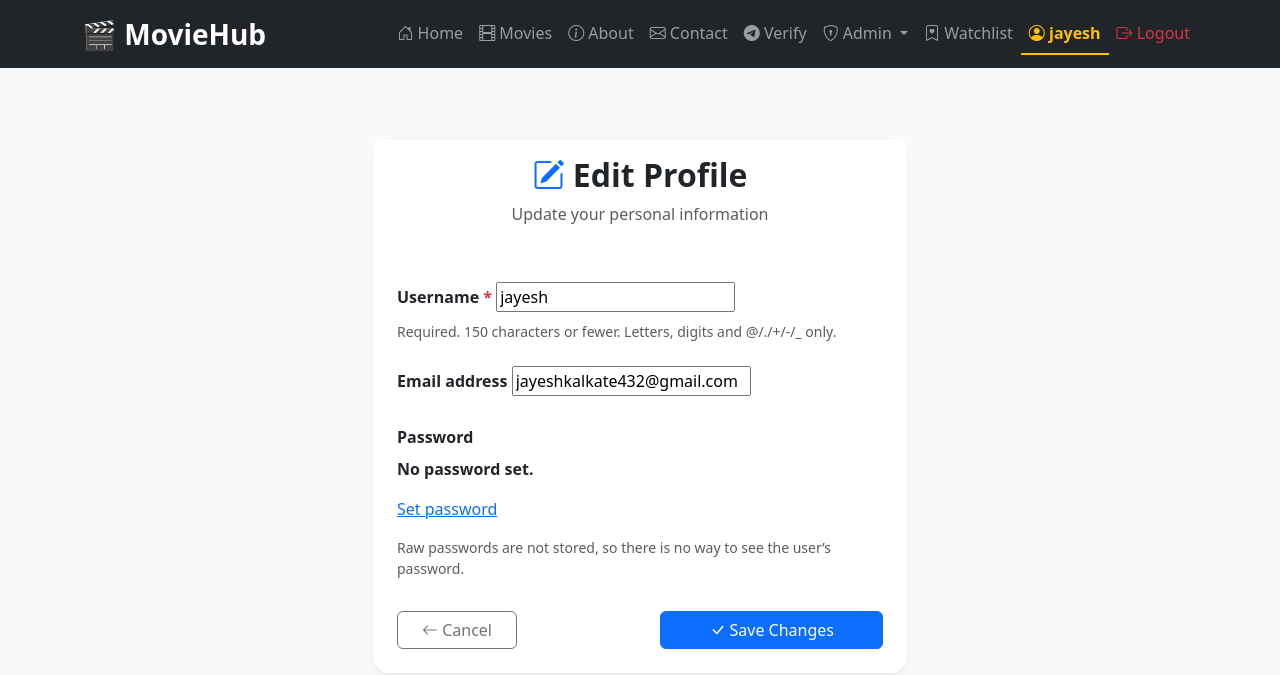
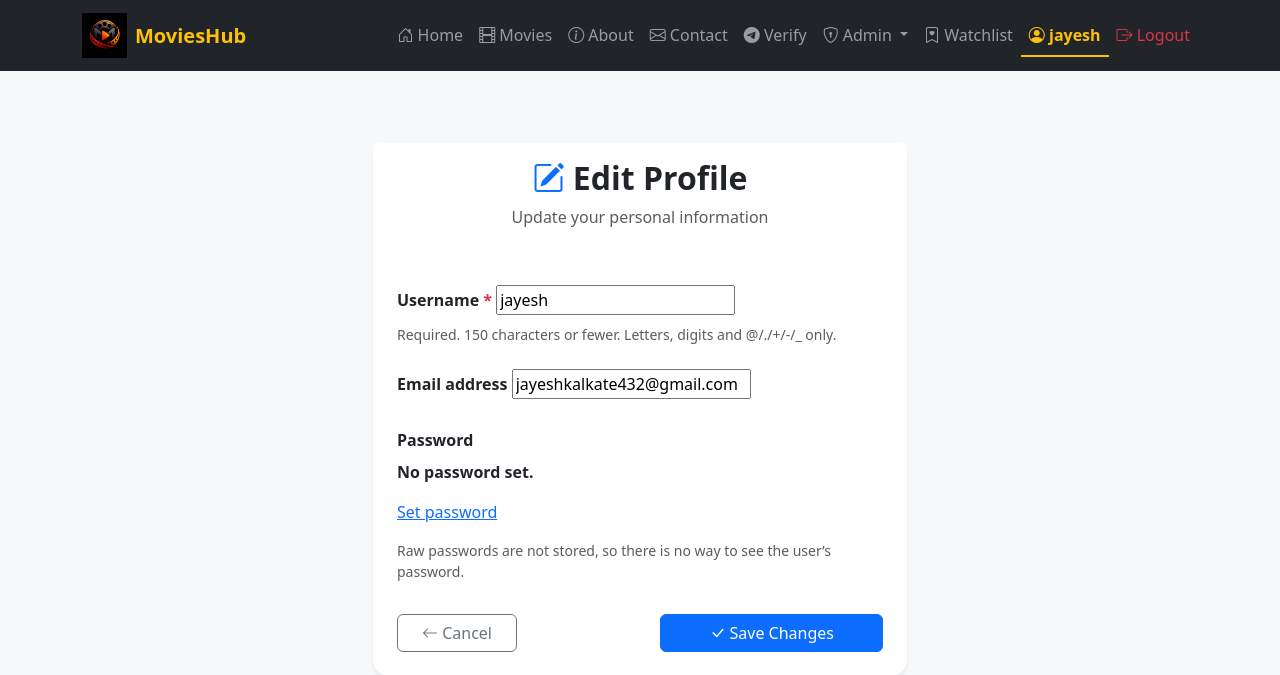
Before and after one commit to Jayeshkalkate/Movies-Hub, a Django app: page /profile/edit/ in a window 1280 px wide. Shown: the top 675 px of the page. Run offline with Django 5.2, Linux system fonts and the light colour scheme; a user stored in the database is signed in; parts of the project's set-up code (start-up, migrations or seed data) failed here and were passed over.

Commit message:
Add logo

```diff
--- a/templates/base.html
+++ b/templates/base.html
@@ -1,3 +1,6 @@
+
+{% load static %}
+
 <!doctype html>
 <html lang="en">
 <head>
--- a/templates/navbar.html
+++ b/templates/navbar.html
@@ -1,8 +1,18 @@
+{% load static %}
+
 <nav class="navbar navbar-expand-lg navbar-dark bg-dark sticky-top">
     <div class="container">
-        <!-- Brand -->
-        <a class="navbar-brand fw-bold fs-3" href="{% url 'home' %}">
-            🎬 MovieHub
+
+        <!-- Logo -->
+
+        <a class="navbar-brand d-flex align-items-center" href="/">
+        <img
+        src="{% static 'C:\Projects\movieshub\static\images\movieshublogo.png' %}"
+        alt="MoviesHub Logo"
+        height="45"
+        class="me-2"
+        >
+        <span class="fw-bold text-warning">MoviesHub</span>
         </a>
 
         <!-- Toggler button -->
```
Also changed, not shown: static/images/movieshublogo.png (added).
